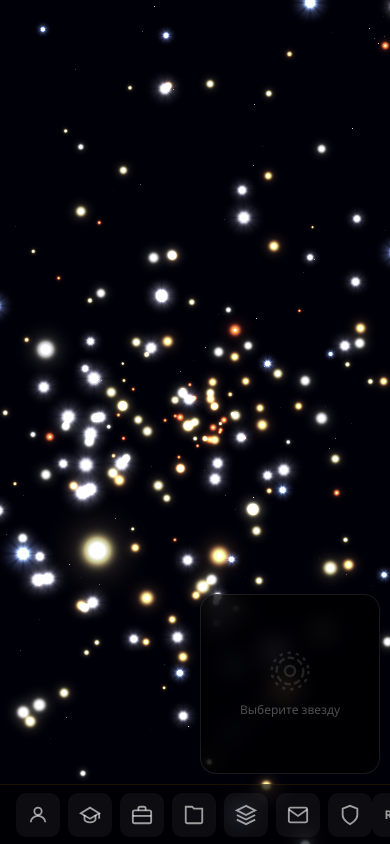
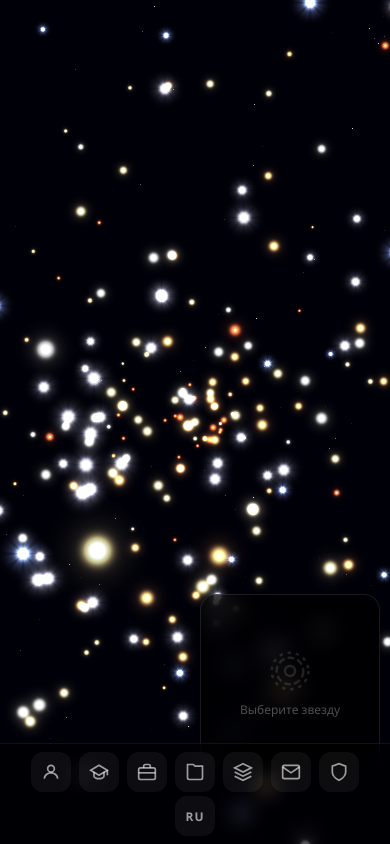
Before and after one commit to gorohovAv/cv, a React (Vite) app: page / in a window 390 px wide. Built offline with nearby package versions, Linux system fonts and the light colour scheme.

Commit message:
сайдбар

```diff
--- a/index.html
+++ b/index.html
@@ -4,7 +4,7 @@
     <meta charset="UTF-8" />
     <link rel="icon" type="image/svg+xml" href="/favicon.svg" />
     <meta name="viewport" content="width=device-width, initial-scale=1.0" />
-    <title>cv</title>
+    <title>spaceCV</title>
   </head>
   <body>
     <div id="root"></div>
--- a/src/components/overlay.css
+++ b/src/components/overlay.css
@@ -1,8 +1,8 @@
 .overlay-backdrop {
   position: absolute;
   top: 0;
-  left: 60px;
-  width: calc(100% - 60px);
+  left: 78px;
+  width: calc(100% - 78px);
   height: 100%;
   z-index: 20;
   display: flex;
@@ -82,8 +82,7 @@
   .overlay-backdrop {
     left: 0;
     width: 100%;
-    bottom: 60px;
-    height: auto;
+    height: 100%;
     top: 0;
   }
 
--- a/src/components/sidebar.css
+++ b/src/components/sidebar.css
@@ -3,7 +3,7 @@
   top: 0;
   left: 0;
   height: 100%;
-  width: 60px;
+  width: 78px;
   display: flex;
   flex-direction: column;
   justify-content: space-between;
@@ -26,10 +26,10 @@
 }
 
 .sidebar-icon {
-  width: 44px;
-  height: 44px;
+  width: 57px;
+  height: 57px;
   border: none;
-  border-radius: 10px;
+  border-radius: 12px;
   background: rgba(255, 255, 255, 0.05);
   color: rgba(255, 255, 255, 0.6);
   cursor: pointer;
@@ -40,8 +40,8 @@
 }
 
 .sidebar-icon svg {
-  width: 22px;
-  height: 22px;
+  width: 29px;
+  height: 29px;
 }
 
 .sidebar-icon:hover {
@@ -79,19 +79,38 @@
     bottom: 0;
     left: 0;
     width: 100%;
-    height: 60px;
-    flex-direction: row;
-    padding: 0 16px;
+    height: auto;
+    min-height: 60px;
+    flex-direction: column;
+    justify-content: center;
+    align-items: center;
+    padding: 8px 16px;
     border-right: none;
     border-top: 1px solid rgba(255, 170, 0, 0.1);
   }
 
   .sidebar-icons {
     flex-direction: row;
+    flex-wrap: wrap;
+    justify-content: center;
     gap: 8px;
+    width: 100%;
   }
 
   .sidebar-bottom {
     flex-direction: row;
+    justify-content: center;
+    width: 100%;
+    margin-top: 4px;
+  }
+
+  .sidebar-icon {
+    width: 40px;
+    height: 40px;
+  }
+
+  .sidebar-icon svg {
+    width: 20px;
+    height: 20px;
   }
 }
```
